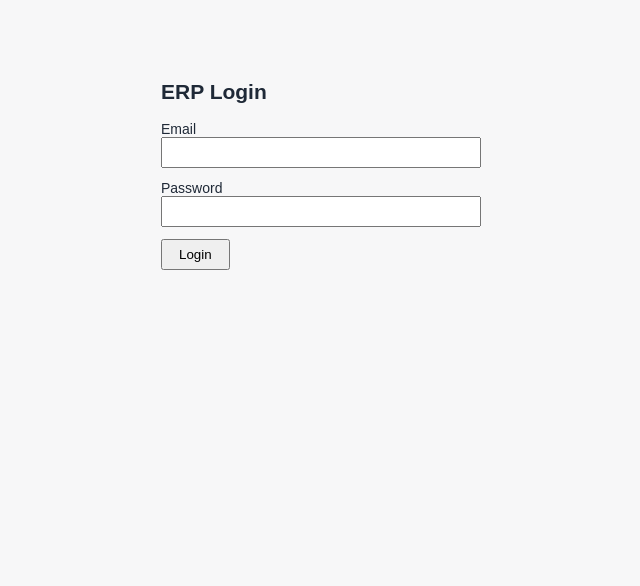
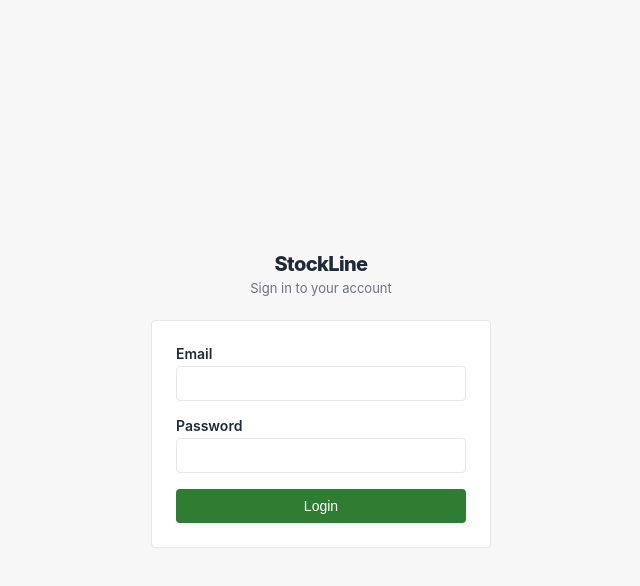
Before and after one commit to CodesWithManthan/fundsroom-erp-crm-frontend, a React (Vite) app: page /login in a window 1280 px wide. Shown: the top 586 px of the page, without its empty margins (319-959 px from the left). Built offline with nearby package versions, Linux system fonts and the light colour scheme.

Commit message:
style: polish Login page UI, consistent with app design system

```diff
--- a/src/pages/Login.tsx
+++ b/src/pages/Login.tsx
@@ -29,42 +29,45 @@ export default function Login() {
   }
 
   return (
-    <div
-      style={{ maxWidth: 320, margin: "80px auto", fontFamily: "sans-serif" }}
-    >
-      <h2>ERP Login</h2>
+    <div className="login-page">
+      <div className="login-card">
+        <div className="login-brand">StockLine</div>
+        <div className="login-subtitle">Sign in to your account</div>
+
+        <div className="card">
           <form onSubmit={handleSubmit}>
-        <div style={{ marginBottom: 12 }}>
-          <label>Email</label>
-          <br />
+            <div className="form-group">
+              <label className="form-label">Email</label>
               <input
                 type="email"
+                className="form-input"
                 value={email}
                 onChange={(e) => setEmail(e.target.value)}
                 required
-            style={{ width: "100%", padding: 6 }}
               />
             </div>
-        <div style={{ marginBottom: 12 }}>
-          <label>Password</label>
-          <br />
+            <div className="form-group">
+              <label className="form-label">Password</label>
               <input
                 type="password"
+                className="form-input"
                 value={password}
                 onChange={(e) => setPassword(e.target.value)}
                 required
-            style={{ width: "100%", padding: 6 }}
               />
             </div>
-        {error && <p style={{ color: "red" }}>{error}</p>}
+            {error && <p className="form-error">{error}</p>}
             <button
               type="submit"
+              className="btn btn-primary"
               disabled={loading}
-          style={{ padding: "6px 16px" }}
+              style={{ width: "100%" }}
             >
               {loading ? "Logging in..." : "Login"}
             </button>
           </form>
         </div>
+      </div>
+    </div>
   );
 }
--- a/src/styles/global.css
+++ b/src/styles/global.css
@@ -418,3 +418,30 @@ body {
   font-weight: 600;
   color: var(--color-text);
 }
+
+.login-page {
+  min-height: 100vh;
+  display: flex;
+  align-items: center;
+  justify-content: center;
+  background: var(--color-bg);
+}
+
+.login-card {
+  width: 340px;
+}
+
+.login-brand {
+  text-align: center;
+  font-weight: 800;
+  font-size: 20px;
+  letter-spacing: -0.03em;
+  margin-bottom: var(--space-xs);
+}
+
+.login-subtitle {
+  text-align: center;
+  color: var(--color-text-muted);
+  font-size: 13px;
+  margin-bottom: var(--space-lg);
+}
```
Lines whose indentation alone changed are shown as unchanged.
